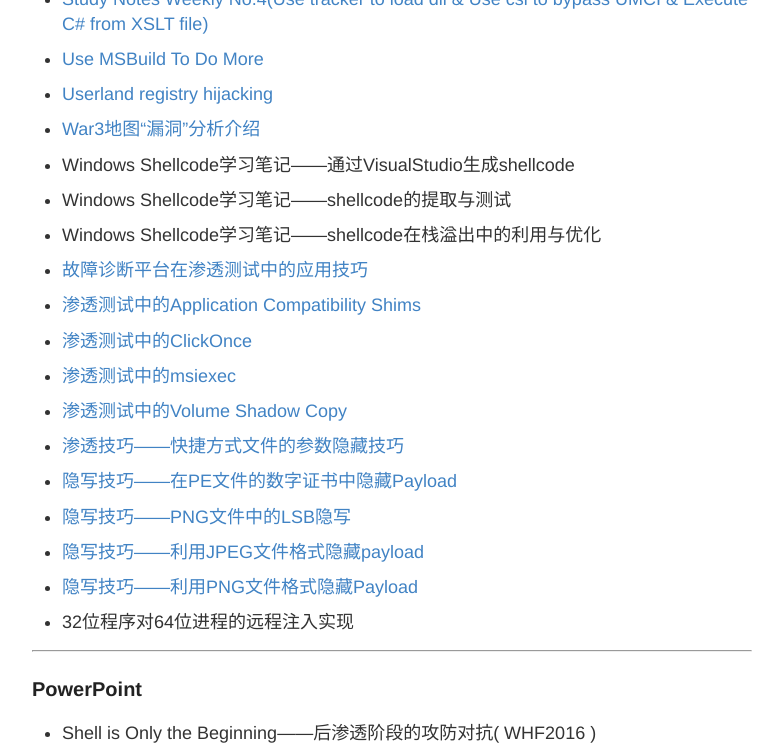
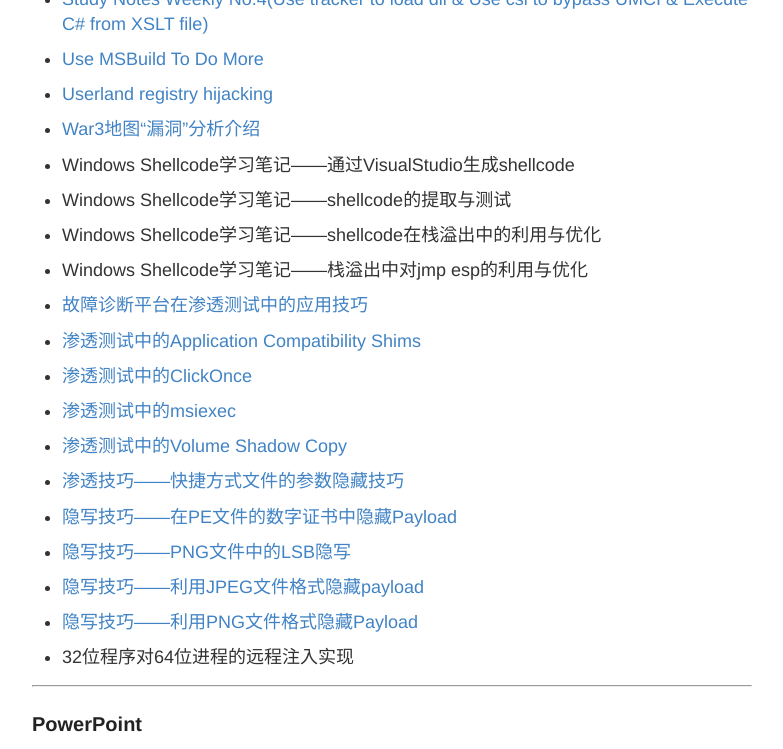
Before and after one commit to 3gstudent/backup-3gstudent.github.io, a Jekyll site: the page built from about.md, in a window 1280 px wide and 900 px high, scrolled down 2032 px, cut to the strip 0-749 px from the top of the window. Shown: the whole strip, without its empty margins (248-1031 px from the left). Built offline with Jekyll 4.4.1, drawn with Linux system fonts in a browser that asks for light colours.

Commit message:
Update about.md

```diff
--- a/about.md
+++ b/about.md
@@ -114,6 +114,9 @@ Github:   3gstudent
  Windows Shellcode学习笔记——shellcode在栈溢出中的利用与优化
 
 -
+ Windows Shellcode学习笔记——栈溢出中对jmp esp的利用与优化
+
+-
  [故障诊断平台在渗透测试中的应用技巧](https://3gstudent.github.io/3gstudent.github.io/%E6%95%85%E9%9A%9C%E8%AF%8A%E6%96%AD%E5%B9%B3%E5%8F%B0%E5%9C%A8%E6%B8%97%E9%80%8F%E6%B5%8B%E8%AF%95%E4%B8%AD%E7%9A%84%E5%BA%94%E7%94%A8%E6%8A%80%E5%B7%A7/)
 
 -
```
